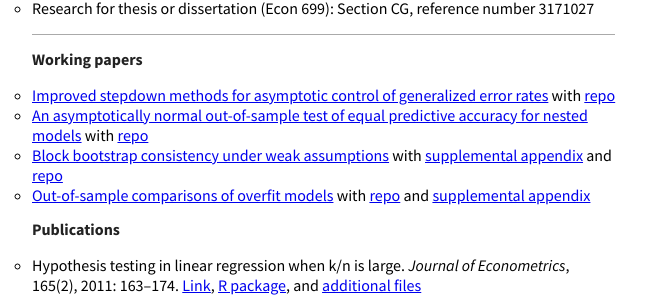
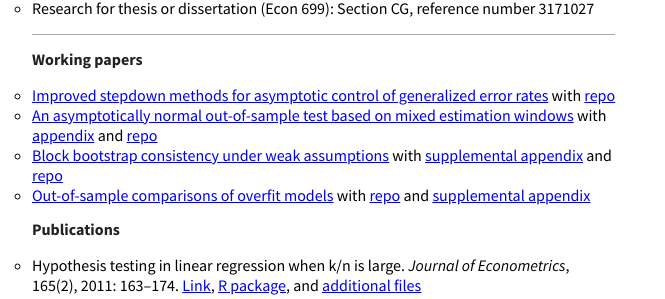
Before and after one commit to mmkuang/grayclhn.github.io, a Jekyll site: the page built from index.md, in a window 1280 px wide. Shown: the part 774-1073 px from the top of the page, without its empty margins (0-665 px from the left). Built offline with Jekyll 4.4.1, drawn with Linux system fonts in a browser that asks for light colours; Markdown is read by kramdown in place of the engine named in the settings.

Commit message:
Update mixed-window paper to latest version

```diff
--- a/index.md
+++ b/index.md
@@ -76,9 +76,10 @@ updates.
 * [Improved stepdown methods for asymptotic control of generalized
   error rates](dl/calhoun-stepdown.pdf) with
   [repo](https://github.com/grayclhn/stepdown-paper/tree/jeconom_submission)
-* [An asymptotically normal out-of-sample test of equal predictive
-  accuracy for nested models](dl/calhoun-mixed-window.pdf) with
-  [repo](https://github.com/grayclhn/mixedwindow/tree/ecma-sub)
+* [An asymptotically normal out-of-sample test based on mixed
+  estimation windows](dl/calhoun-mixed-window.pdf) with
+  [appendix](dl/calhoun-mixed-window-appendix)
+  and [repo](https://github.com/grayclhn/mixedwindow)
 * [Block bootstrap consistency under weak
   assumptions](http://www.econ.iastate.edu/research/working-papers/p14313)
   with [supplemental appendix](dl/calhoun-bootstrap-appendix.pdf) and
```
Also changed, not shown: 2 other files.
